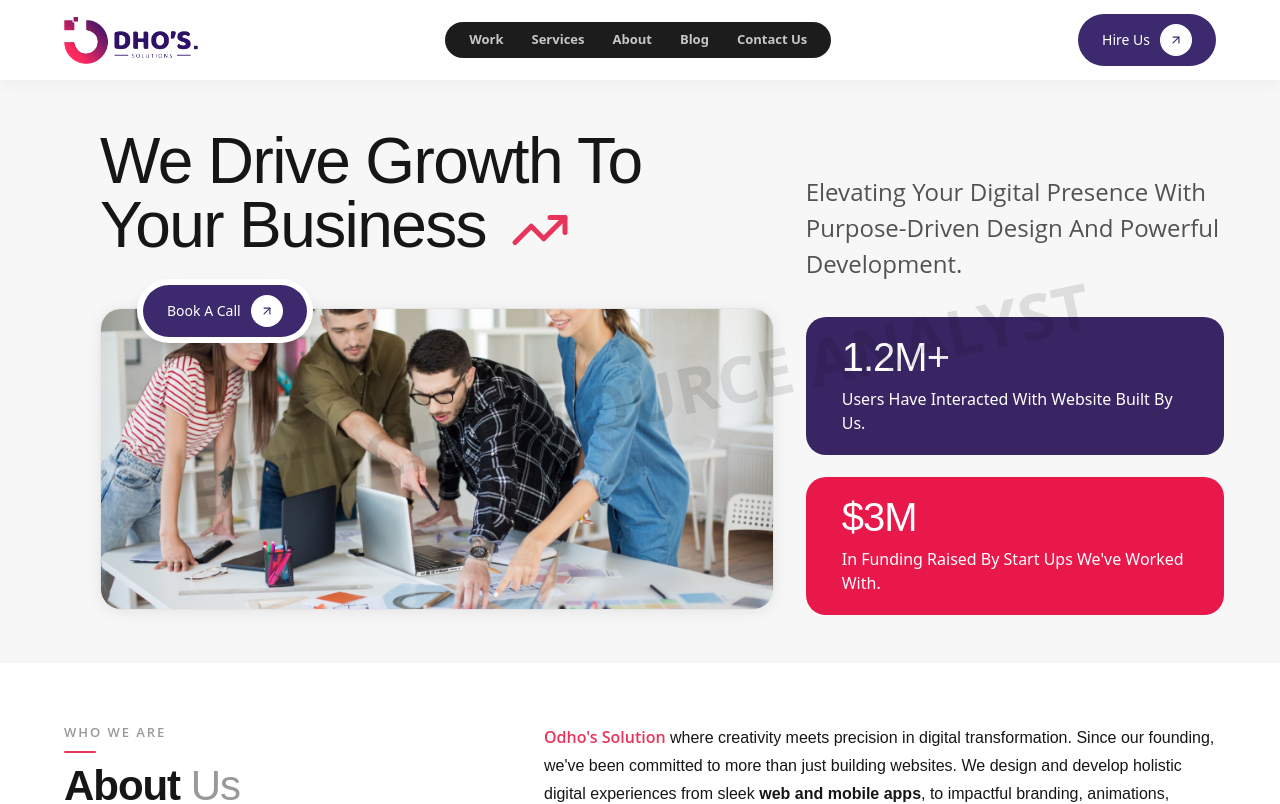
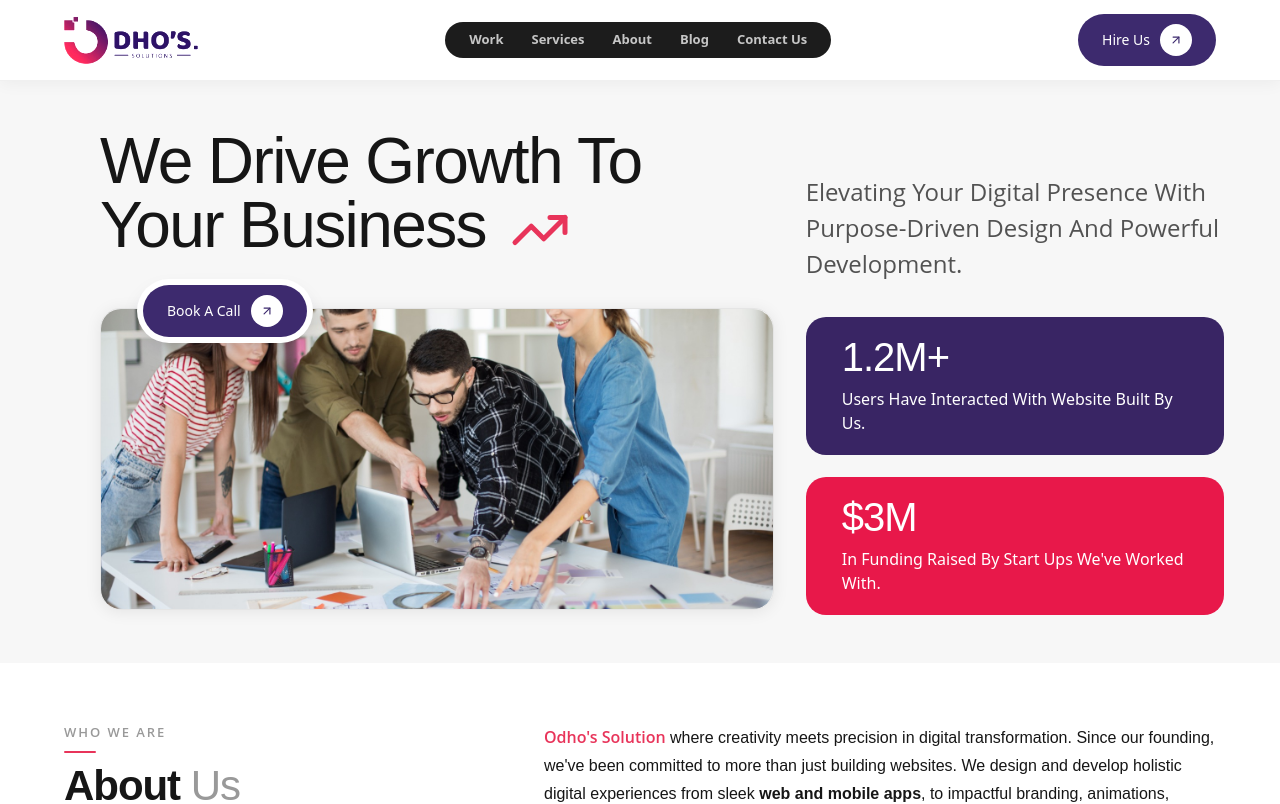
Before and after one commit to Maheen84/Odho-s-Solutions-biztech, a React (Vite) app: page / in a window 1280 px wide. Shown: the top 804 px of the page. Built offline with nearby package versions, Linux system fonts and the light colour scheme.

Commit message:
removed watermark

```diff
--- a/src/App.tsx
+++ b/src/App.tsx
@@ -25,12 +25,6 @@ export default function App() {
     <Router>
       <ScrollToTop />
       <div className="relative flex flex-col min-h-screen overflow-x-hidden">
-        {/* Global Watermark */}
-        <div className="fixed inset-0 pointer-events-none z-[9999] flex items-center justify-center overflow-hidden mix-blend-multiply">
-          <span className="text-[4vw] md:text-[5vw] font-black text-black opacity-10 whitespace-nowrap -rotate-12 select-none">
-            BIZTECH RESOURCE ANALYST
-          </span>
-        </div>
         <Navbar />
         <main className="flex-grow relative z-10">
           <Routes>
```
